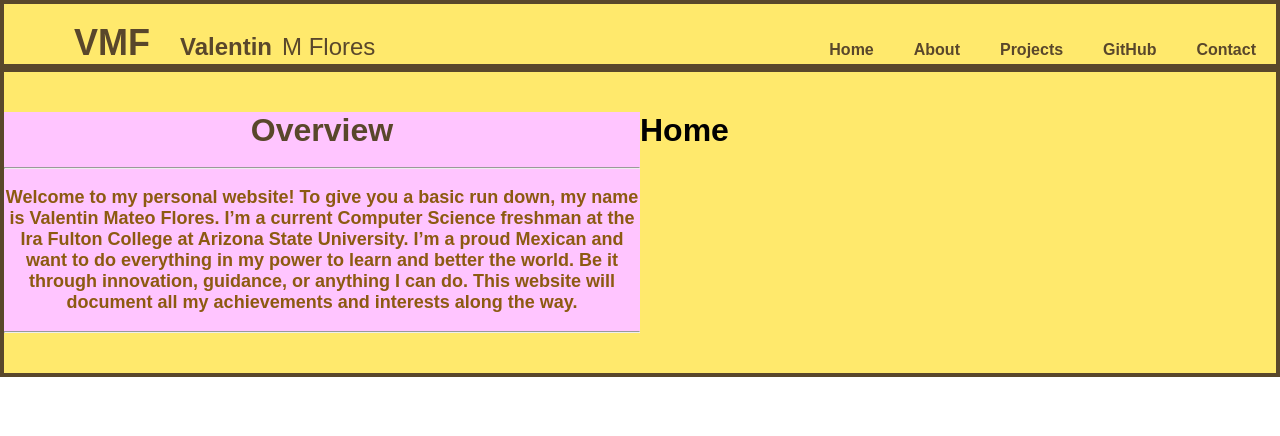
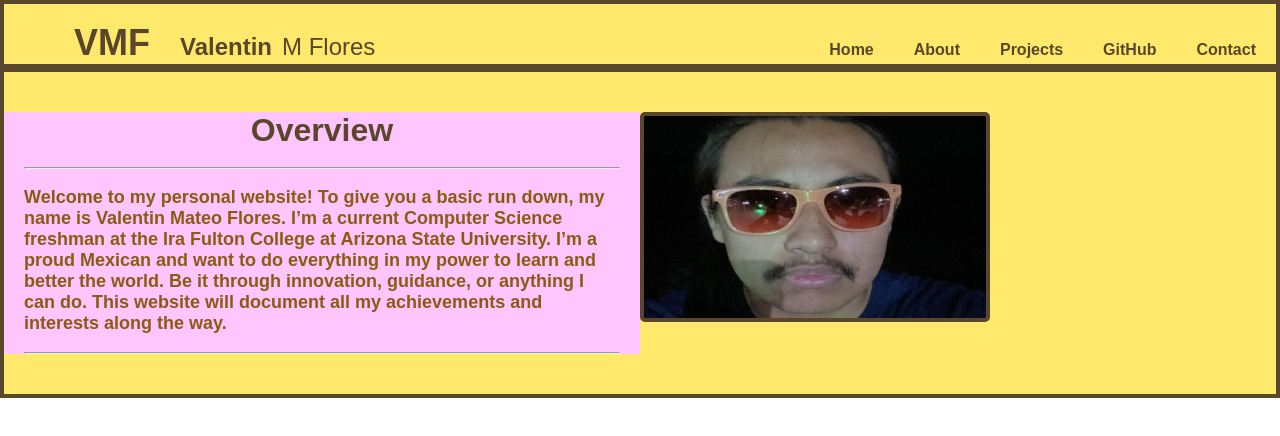
Before and after one commit to FloresVal07/vmf-portfolio, a React (Vite) app: page / in a window 1280 px wide. Shown: the top 436 px of the page. Built offline with nearby package versions, Linux system fonts and the light colour scheme.

Commit message:
Added Image, adjusted text spacing

```diff
--- a/src/Pages/Home.css
+++ b/src/Pages/Home.css
@@ -15,18 +15,28 @@
     width: 300px;
     font-size: 18px;
 }
+.overview-image{
+    border-radius: 5px;
+    width: 100%;
+    border: 4px solid #59472B;
+}
 
-@media (min-width: 767px) {
+@media (min-width: 480px) {
     #home{
         display: flex;
     }
     .overview{
         width: calc(50%);
+        padding-left: 20px;
+        padding-right: 20px;
         align-content: center;
     }
     .overview-text{
         width: auto;
-        text-align: center;
+    }
+    .overview-image{
+        width: 350px;
+        height: 210px;
     }
 }
 
--- a/src/Pages/Home.jsx
+++ b/src/Pages/Home.jsx
@@ -1,5 +1,5 @@
 import "./Home.css";
-
+import selfie from "../assets/selfie.jpg";
 function Home(){
     return(
         <div className="content" id="home">
@@ -16,9 +16,7 @@ function Home(){
                 <br/>
                 <hr className="overview-line"/>
             </div>
-            <div className="overview-image">
-                <h1>Home</h1>
-            </div>
+            <img src={selfie} className="overview-image" alt="selfie image of Valentin"/>
         </div>
     );
 }
```
Also changed, not shown: src/assets/selfie.jpg (added).
